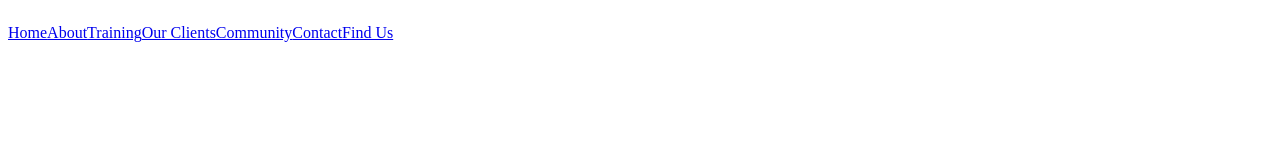
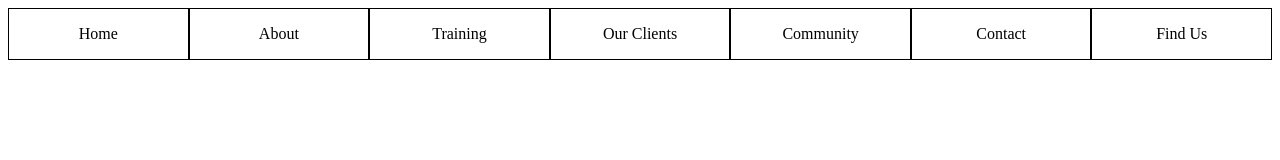
Before and after one commit to lokisk1155/shawns-personal-fitness, a Gatsby site: page / in a window 1280 px wide. Built offline with nearby package versions, Linux system fonts and the light colour scheme; Gatsby itself is replaced by a stand-in of ours.

Commit message:
navbar added to 404, increase redirect time to 10 seconds, improve navbar styling

```diff
--- a/src/components/Navigation/NavLinks.tsx
+++ b/src/components/Navigation/NavLinks.tsx
@@ -1,13 +1,13 @@
 import * as React from "react";
 import { MainLinks } from "../../constants/mainLinks";
-import { mainLinksHeaderContainer } from "../../styles/Header";
+import { mainLinksHeaderContainer, mainLink } from "../../styles/Header";
 import { Link } from "gatsby";
 
 const NavLinks: React.FC = () => {
   return (
     <nav style={mainLinksHeaderContainer}>
       {MainLinks.map((link) => (
-        <Link to={link.linkTo} key={link.name}>
+        <Link style={mainLink} to={link.linkTo} key={link.name}>
           <p>{link.name}</p>
         </Link>
       ))}
--- a/src/styles/Header.tsx
+++ b/src/styles/Header.tsx
@@ -3,4 +3,14 @@ import { CSSProperties } from "react";
 export const mainLinksHeaderContainer: CSSProperties = {
   display: "flex",
   flexDirection: "row",
+  justifyContent: "space-evenly",
 };
+
+export const mainLink: CSSProperties = {
+  width: "90%",
+  height: "90%",
+  textAlign: "center",
+  textDecoration: "none",
+  color: "inherit",
+  border: "1px solid black",
+};
```
Also changed, not shown: src/pages/404.tsx (+9 -5 lines).
